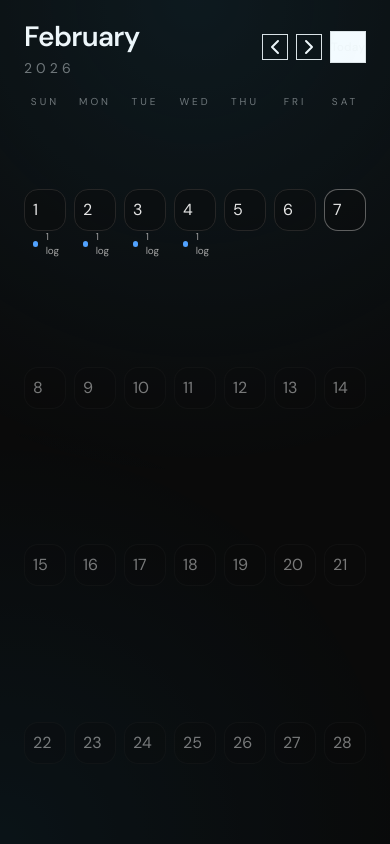
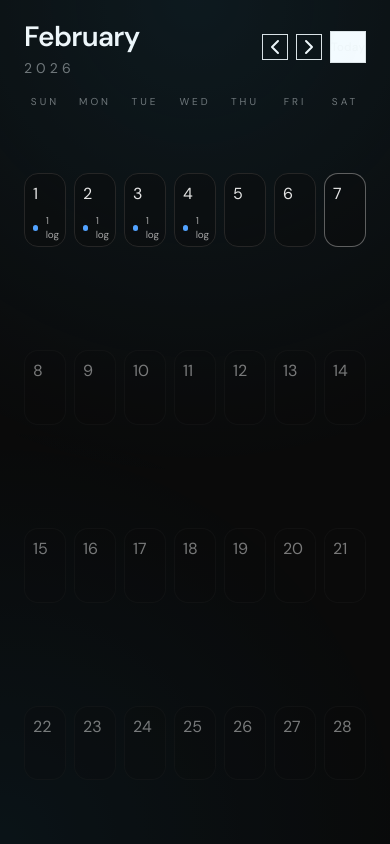
Before and after one commit to whyleonardo/chrono, a Next.js app in the folder apps/web/: page / in a window 390 px wide. Built offline with nearby package versions, Linux system fonts and the light colour scheme; what @orpc/client, @orpc/tanstack-query would draw is missing.

Commit message:
feat: 9/16 aspect on mobile, 4/3 on desktop

```diff
--- a/apps/web/src/components/calendar/day-cell.tsx
+++ b/apps/web/src/components/calendar/day-cell.tsx
@@ -17,7 +17,7 @@ export function DayCell({
 
 	const buttonClassName = useMemo(() => {
 		const baseClasses =
-			"relative flex w-full flex-col justify-between rounded-xl border bg-neutral-950/40 p-2 text-left text-sm transition-colors duration-150 focus-visible:outline-none focus-visible:ring-2 focus-visible:ring-neutral-400 aspect-square";
+			"relative flex w-full flex-col justify-between rounded-xl border bg-neutral-950/40 p-2 text-left text-sm transition-colors duration-150 focus-visible:outline-none focus-visible:ring-2 focus-visible:ring-neutral-400 aspect-[9/16] md:aspect-[4/3]";
 
 		if (isDisabled) {
 			return `${baseClasses} border-neutral-800/50 text-neutral-600 cursor-not-allowed opacity-50`;
```
